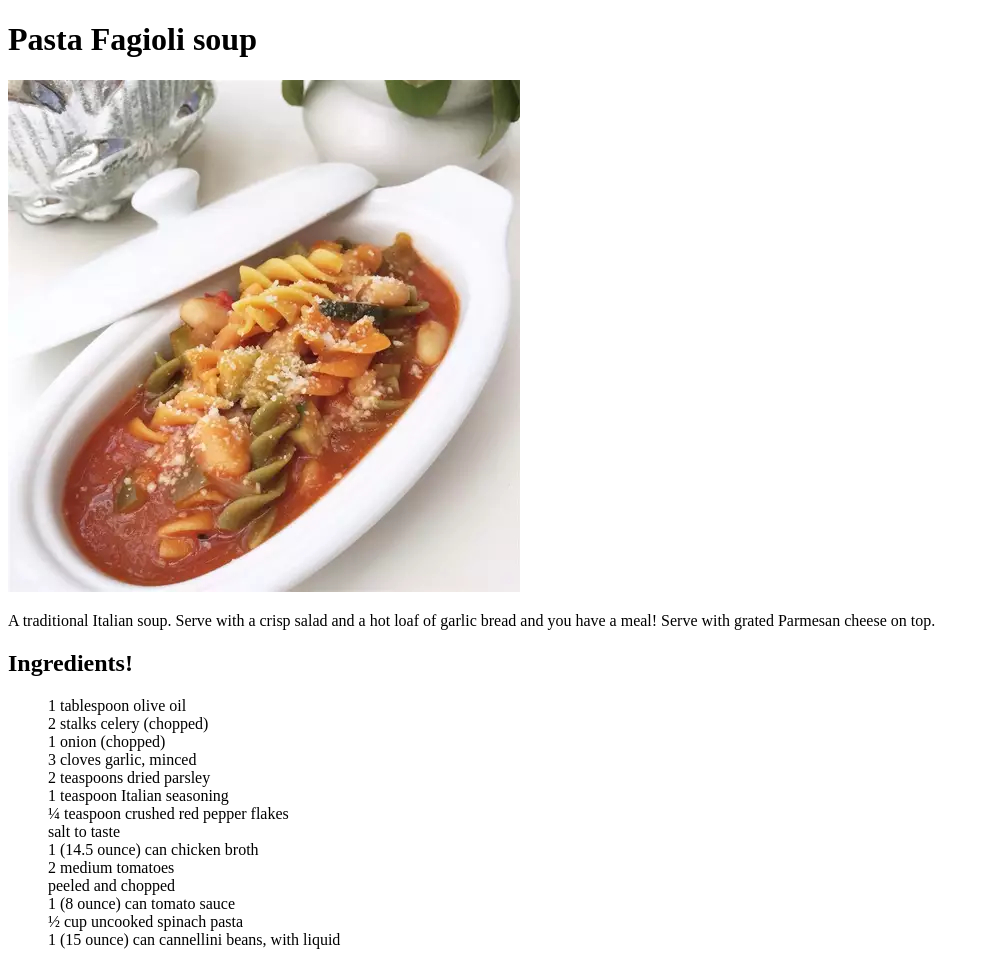
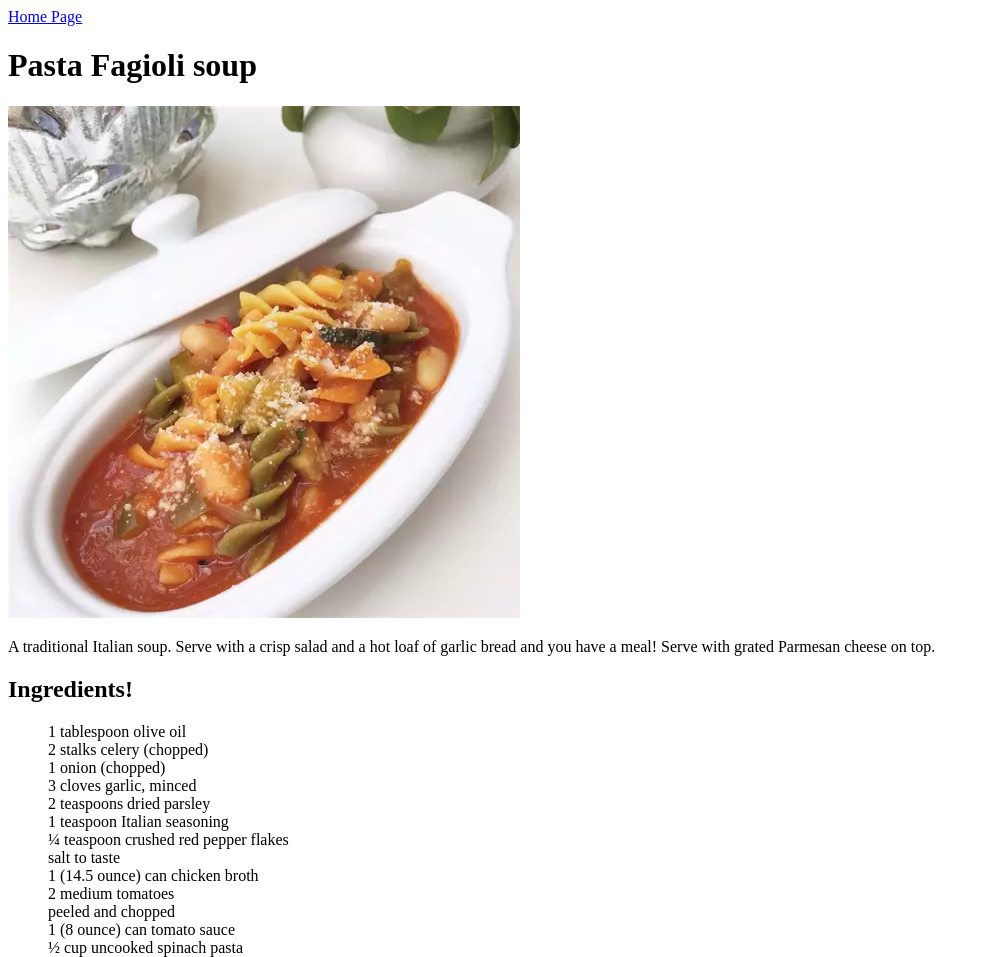
Before and after one commit to Mr-Showofff/odin-recipes, a plain HTML site: page PastaFagioli.html in a window 1280 px wide. Shown: the top 957 px of the page, without its empty margins (0-990 px from the left). Drawn offline with Linux system fonts and the light colour scheme.

Commit message:
added a href back to index html

```diff
--- a/PastaFagioli.html
+++ b/PastaFagioli.html
@@ -7,6 +7,8 @@
     <title>Pasta Fagioli</title>
   </head>
   <body>
+    <a href="/index.html">Home Page</a>
+
     <!--recipe title-->
     <h1>Pasta Fagioli soup</h1>
 
```
